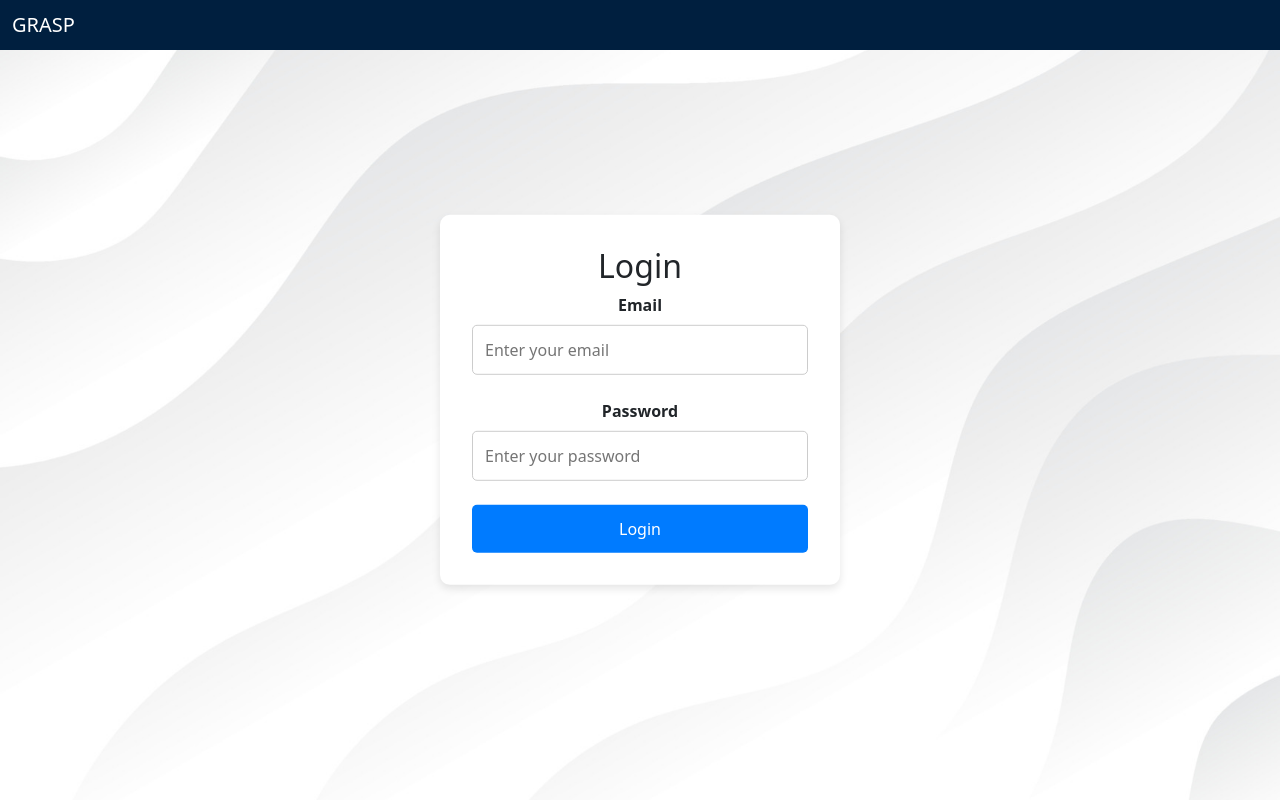
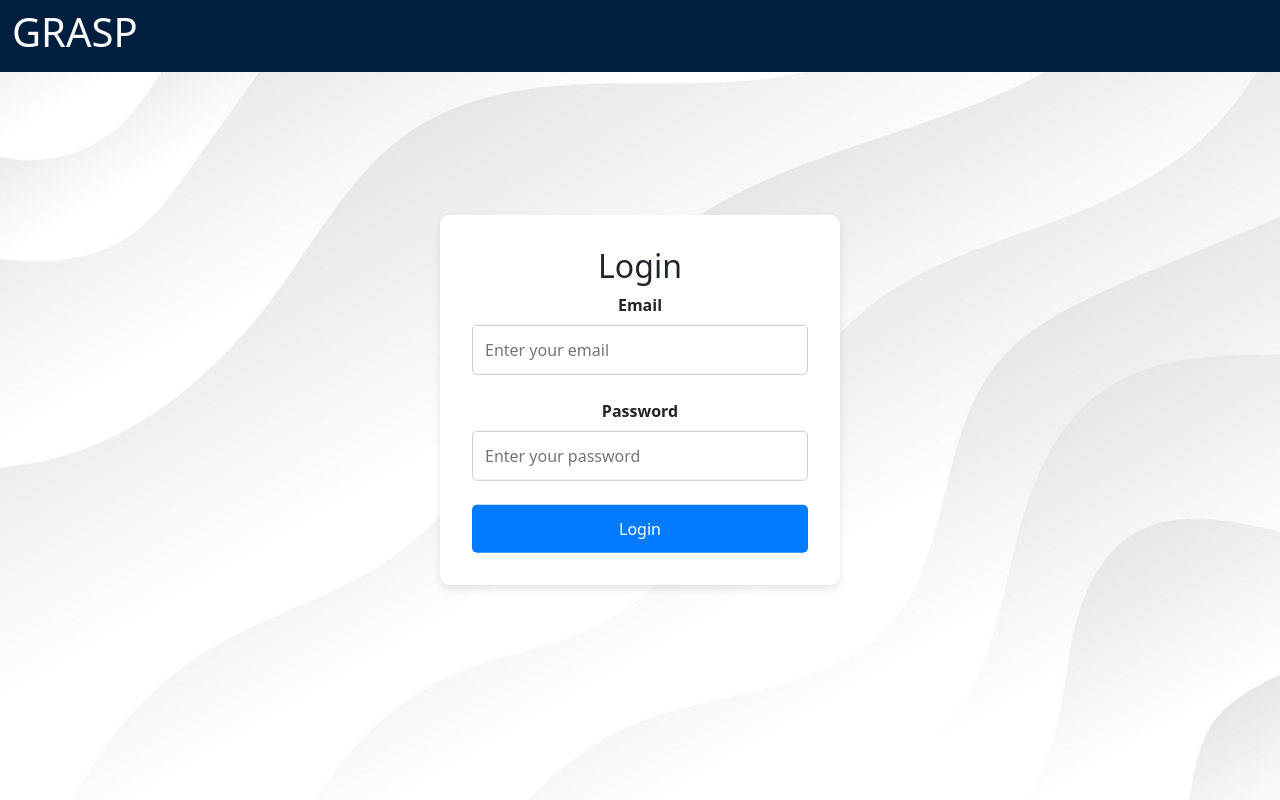
Before and after one commit to YeranConcepcion/GRASP-FrontEnd, an Angular app: page / in a window 1280 px wide. Built offline with nearby package versions, Linux system fonts and the light colour scheme.

Commit message:
added navbar

```diff
--- a/src/app/components/navbar/navbar.component.html
+++ b/src/app/components/navbar/navbar.component.html
@@ -1,6 +1,7 @@
   <!-- As a heading -->
   <nav class="navbar " >
     <div class="container-fluid">
-      <span class="navbar-brand mb-0 h1" style="color: white;">GRASP</span>
+        <h1>GRASP</h1>
+
     </div>
   </nav>
```
Also changed, not shown: src/app/assets/images/background.jpg (deleted), src/app/assets/images/bk2.jpg (deleted).
